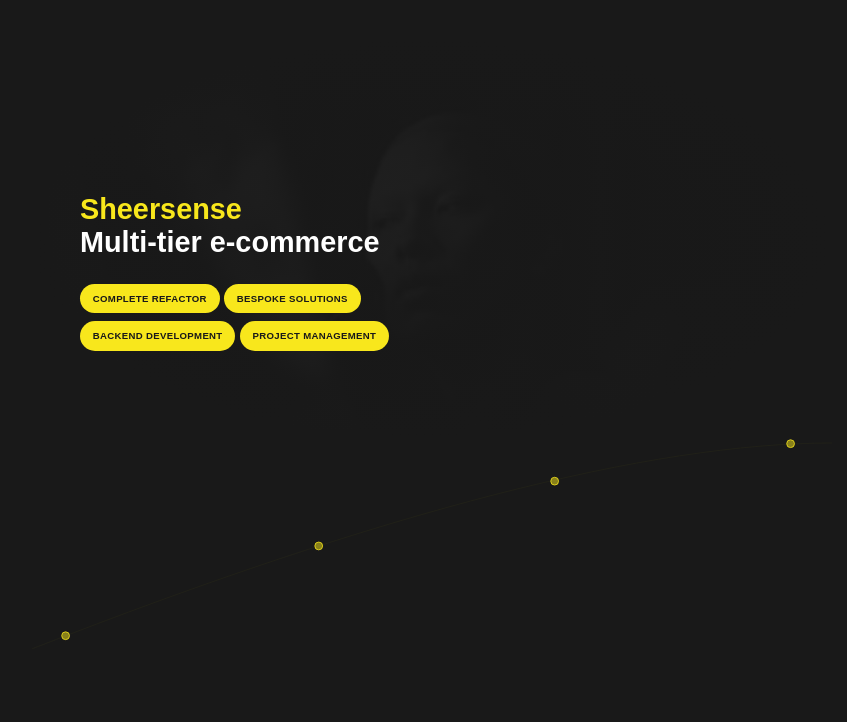
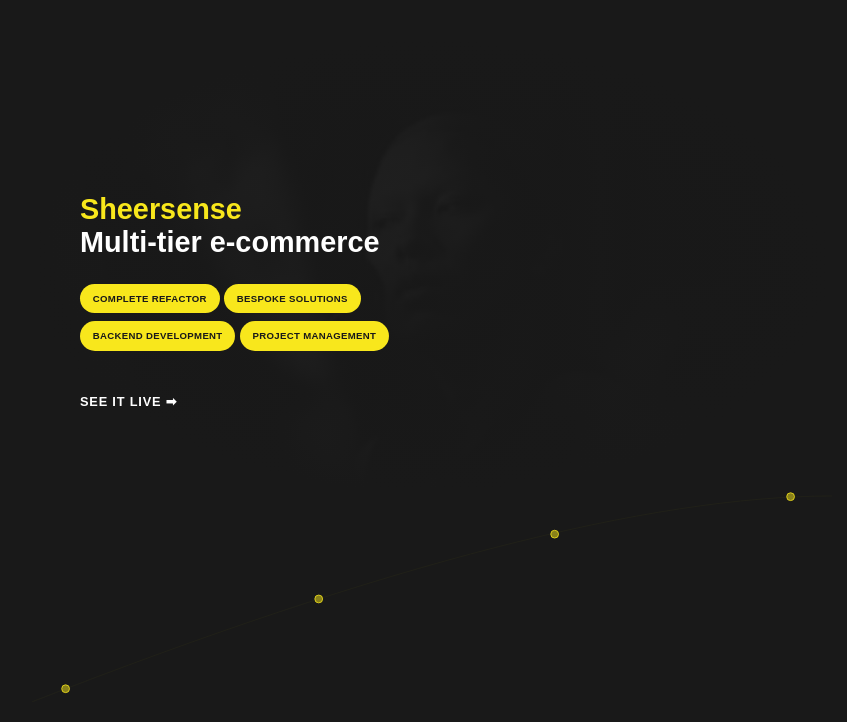
Before and after one commit to samueldsquire/sam-squire, an Eleventy site: page src/projects-pages.njk in a window 1280 px wide. Shown: the part 78-800 px from the top of the page, without its empty margins (208-1055 px from the left). Built offline with nearby package versions, Linux system fonts and the light colour scheme; Eleventy itself is replaced by a stand-in of ours; files that its build step writes are made by us from their sources; a web font is replaced by a local one.

Commit message:
Add project links

```diff
--- a/src/_assets/stylesheets/app.css
+++ b/src/_assets/stylesheets/app.css
@@ -592,6 +592,7 @@ small,
 }
 .project-hero__tags {
   max-width: 25rem;
+  margin-bottom: 2rem;
 }
 .project-hero__tag {
   background-color: #f8e71c;
@@ -604,6 +605,14 @@ small,
   border-radius: 1rem;
   margin-bottom: 0.5rem;
   display: inline-block;
+}
+.project-hero__link {
+  color: white;
+  text-decoration: none;
+  text-transform: uppercase;
+  font-weight: bold;
+  font-size: 0.8rem;
+  letter-spacing: 0.05rem;
 }
 .project__section {
   display: flex;
--- a/src/_data/projects.json
+++ b/src/_data/projects.json
@@ -3,6 +3,7 @@
     "title": "Sheersense",
     "image": "ss__sheersense.jpg",
     "subTitle": "Multi-tier e-commerce",
+    "link": "https://sheersense.com/",
     "tags": [
       "Complete refactor",
       "Bespoke solutions",
@@ -18,6 +19,7 @@
     "title": "Andria Dartmouth",
     "image": "ss__andria.jpg",
     "subTitle": "Restaurant identity, website and presence",
+    "link": "https://andriadartmouth.com/",
     "tags": [
       "Branding & Identity",
       "Culture",
@@ -46,6 +48,7 @@
     "image": "ss__jtg.jpg",
     "flipped": true,
     "subTitle": "Shopify Store",
+    "link": "https://jimmythegiant.co.uk/",
     "tags": ["UI/UX Design", "Front-End Development"],
     "what": "A simple Shopify store for a contact in the parkour community.",
     "how": "A hand coded Shopify theme based on a design I extended on from a logo and YouTube chamnnel.",
@@ -57,6 +60,7 @@
     "image": "ss__luca-berardino.jpg",
     "flipped": true,
     "subTitle": "Hand-rolled ordering system",
+    "link": "https://lucaberardino.com/",
     "tags": ["UI/UX Design", "Development"],
     "what": "Created during the first lockdown to enable chef Luca Berardino's local area to order pizza kits online. The style of the system resembles Domino's Pizza though the branding works seamlessly with Luca's restaurant Andria Dartmouth.",
     "how": "Using a bespoke cart builder, users were able to build their pizza kit. Selecting toppings, extras, desserts, drinks, etc.",
--- a/src/projects-pages.njk
+++ b/src/projects-pages.njk
@@ -16,6 +16,9 @@ title: Another web project by Sam Squire
       <span class="project-hero__tag">{{ tag }}</span>
     {% endfor %}
   </div>
+  {% if project.link %}
+    <a href="{{ project.link }}" class="project-hero__link">See it live ➡</a>
+  {% endif %}
   <span class="project-hero__gradient"></span>
   <img class="project-hero__image" data-style="{{ project.title }}" src="/static/img/{{ project.image }}" alt="Project hero image">
 </div>
```
